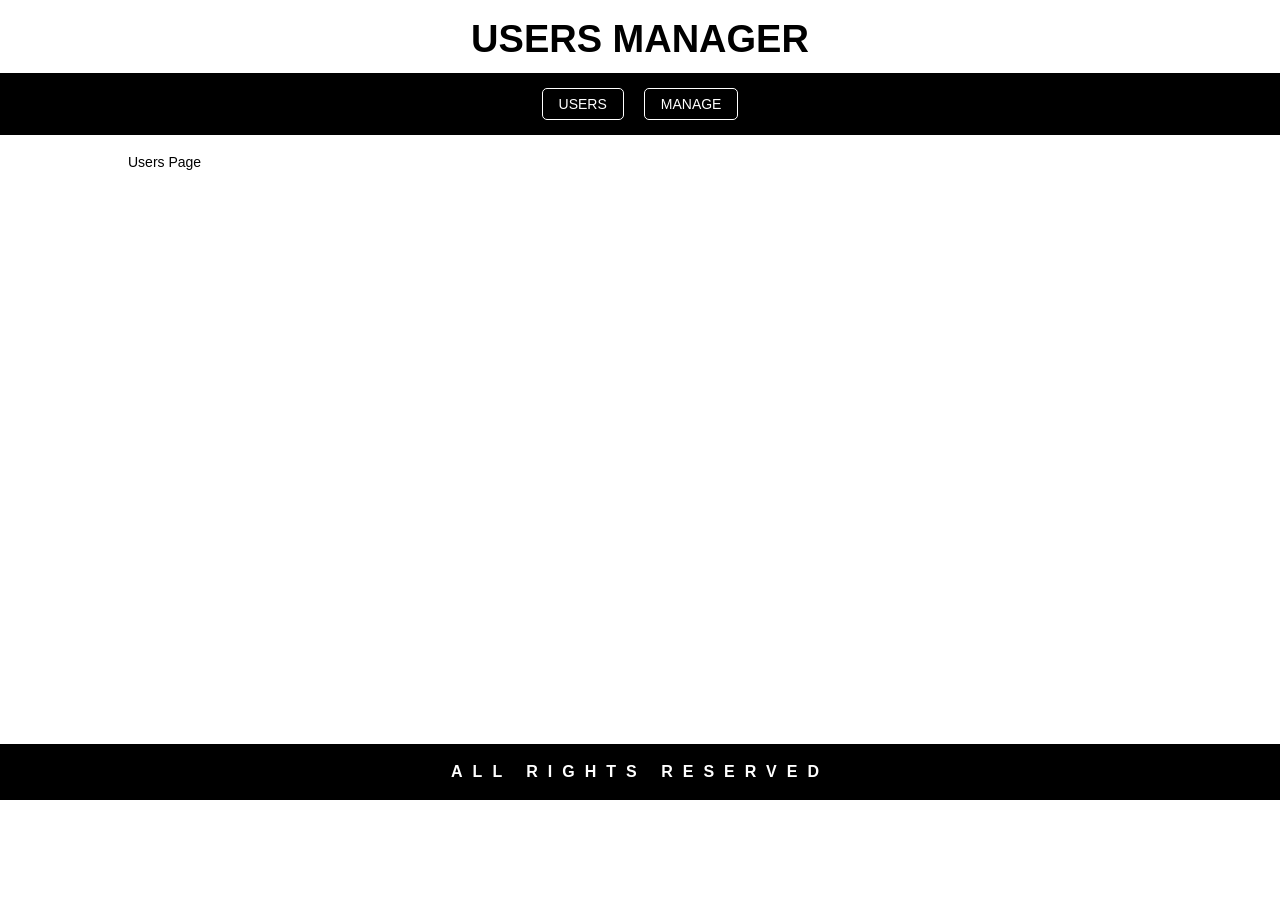
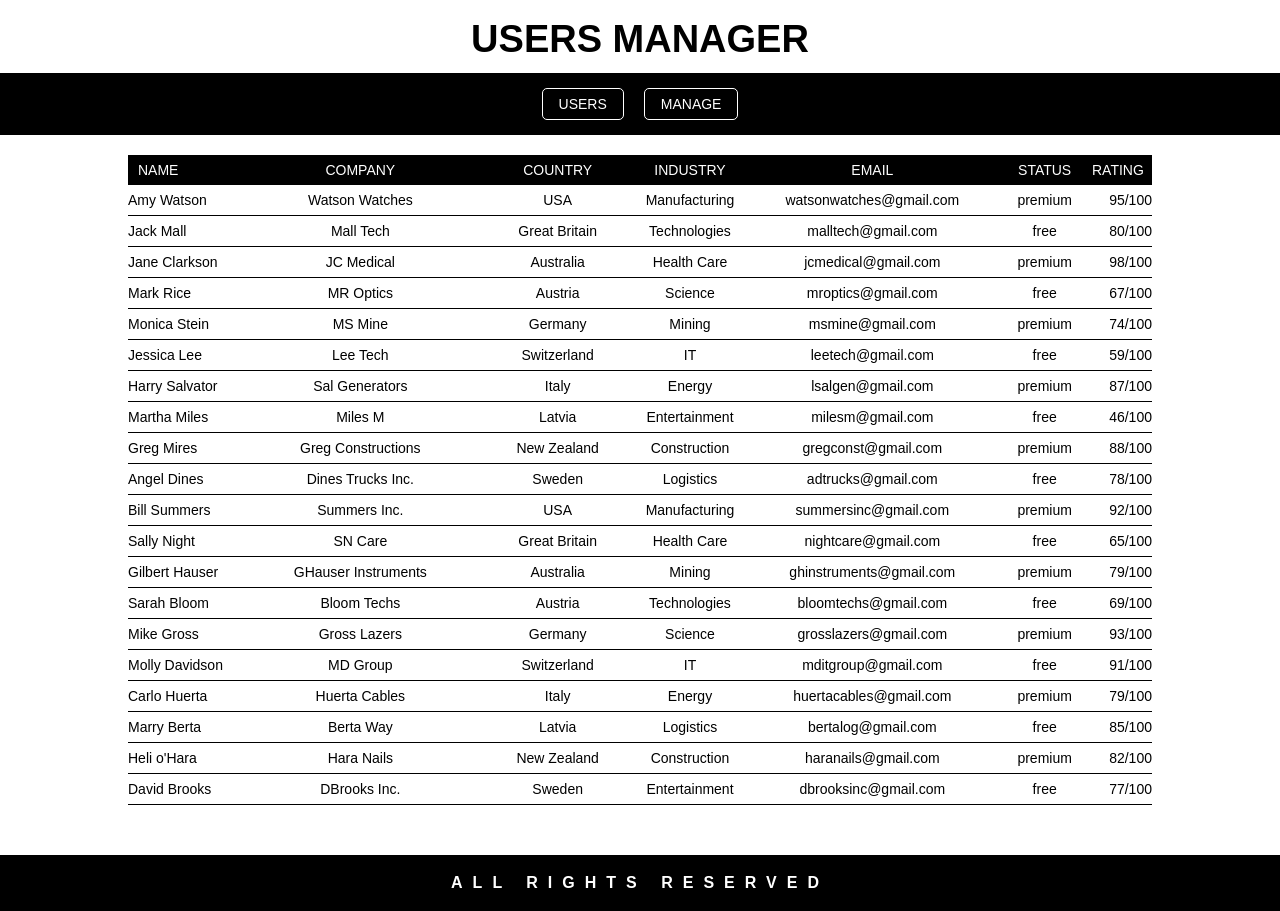
Before and after one commit to PersickWebdev/react-users-manager, a React (Create React App) app: page /users in a window 1280 px wide. Before the commit the page ends 800 px from the top, so only its background shows below. Built offline with nearby package versions, Linux system fonts and the light colour scheme; data requests are answered from the project's data file.

Commit message:
feature(Table): "Table" added

```diff
--- a/src/api/useRequests.tsx
+++ b/src/api/useRequests.tsx
@@ -8,13 +8,13 @@ export const useRequests = () => {
         return axios.get(Endpoints.users);
     };
 
-    // To get all users and send them to store:
+    // To get all users and dispatch them to store:
     const getAllUsersThunk = () => async (dispatch: any) => {
         const response = await axios.get(Endpoints.users);
         dispatch(usersActions.getAll(response.data));
     };
 
-    // To get, add, edit or remove one user:
+    // To get, add, edit and remove one user:
     const manageUserRequest = (userId: number | string) => {
         return axios.get(Endpoints.user(userId));
     };
--- /dev/null
+++ b/src/components/Table/Table.module.scss
@@ -0,0 +1,106 @@
+@import '../../scss/variables';
+@import '../../scss/colors';
+@import '../../scss/mixins';
+
+.table {
+  width: 100%;
+  border-collapse: collapse;
+  margin-bottom: 50px;
+
+  &__heading-row {
+    display: flex;
+    justify-content: space-between;
+    background-color: $black;
+  }
+
+  &__heading-cell {
+    padding: 8px 0;
+    text-align: center;
+    @include text(14px, 400, 100%, uppercase, none, $white);
+  }
+
+  &__heading-cell.name {
+    width: 100px;
+    padding-left: 10px;
+    text-align: left;
+  }
+
+  &__heading-cell.company {
+    width: 230px;
+    text-align: center;
+  }
+
+  &__heading-cell.country {
+    width: 150px;
+    text-align: center;
+  }
+
+  &__heading-cell.industry {
+    width: 100px;
+    text-align: center;
+  }
+
+  &__heading-cell.email {
+    width: 250px;
+    text-align: center;
+  }
+
+  &__heading-cell.status {
+    width: 80px;
+    text-align: center;
+  }
+
+  &__heading-cell.rating {
+    width: 50px;
+    padding-right: 10px;
+    text-align: right;
+  }
+
+  &__row {
+    display: flex;
+    justify-content: space-between;
+    border-bottom: 1px solid $black;
+  }
+
+  &__cell {
+    padding: 8px 0;
+    white-space: nowrap;
+    text-overflow: ellipsis;
+    overflow: hidden;
+  }
+
+  &__cell.user-name {
+    width: 110px;
+    text-align: left;
+  }
+
+  &__cell.company-name {
+    width: 230px;
+    text-align: center;
+  }
+
+  &__cell.country {
+    width: 150px;
+    text-align: center;
+  }
+
+  &__cell.industry {
+    width: 100px;
+    text-align: center;
+  }
+
+  &__cell.email {
+    width: 250px;
+    text-align: center;
+  }
+
+  &__cell.status {
+    width: 80px;
+    text-align: center;
+  }
+
+  &__cell.rating {
+    width: 60px;
+    text-align: right;
+  }
+}
--- /dev/null
+++ b/src/components/Table/Table.tsx
@@ -0,0 +1,63 @@
+import React, { FC } from 'react';
+import styles from './Table.module.scss';
+import { IUser } from '../../types';
+
+interface ITable {
+    users: IUser[],
+    tableHeadingData: string[],
+}
+
+const Table: FC<ITable> = ({ users, tableHeadingData }: ITable) => {
+    const tableHeading = tableHeadingData.map((item: string, index: number) => {
+        return (
+            <th
+                className={`${styles['table__heading-cell']} ${styles[item]}`}
+                key={`${item}_${index}`}
+            >
+                {item}
+            </th>
+        )
+    });
+
+    const tableRows = users.map((item) => {
+       return (
+           <tr
+               className={styles['table__row']}
+               key={item.id}
+           >
+               <td className={`${styles['table__cell']} ${styles['user-name']}`}>
+                   {item.personal.name} {item.personal.lastName}
+               </td>
+               <td className={`${styles['table__cell']} ${styles['company-name']}`}>
+                   {item.company.name}
+               </td>
+               <td className={`${styles['table__cell']} ${styles['country']}`}>
+                   {item.company.country}
+               </td>
+               <td className={`${styles['table__cell']} ${styles['industry']}`}>
+                   {item.company.industry}
+               </td>
+               <td className={`${styles['table__cell']} ${styles['email']}`}>
+                   {item.company.email}
+               </td>
+               <td className={`${styles['table__cell']} ${styles['status']}`}>
+                   {item.status}
+               </td>
+               <td className={`${styles['table__cell']} ${styles['rating']}`}>
+                   {item.company.rating}/100
+               </td>
+           </tr>
+       )
+    });
+
+    return (
+        <table className={styles['table']}>
+            <tr className={styles['table__heading-row']}>
+                {tableHeading}
+            </tr>
+            {tableRows}
+        </table>
+    );
+};
+
+export default Table;
--- a/src/components/index.ts
+++ b/src/components/index.ts
@@ -1,3 +1,4 @@
 export { default as Header } from './Header/Header';
 export { default as Footer } from './Footer/Footer';
 export { default as Navigation } from './Navigation/Navigation';
+export { default as Table } from './Table/Table';
--- a/src/pages/UsersPage/UsersPage.module.scss
+++ b/src/pages/UsersPage/UsersPage.module.scss
@@ -1,5 +1,5 @@
+@import '../../scss/variables';
 @import '../../scss/colors';
-@import '../../scss/variables';
 @import '../../scss/mixins';
 
 .users-page {
@@ -7,5 +7,6 @@
 
   & .container {
     @include container();
+    overflow-x: scroll;
   }
 }
--- a/src/pages/UsersPage/UsersPage.tsx
+++ b/src/pages/UsersPage/UsersPage.tsx
@@ -1,14 +1,24 @@
 import React from 'react';
+import { useSelector } from 'react-redux';
+
+import { Table } from '../../components';
+
 import styles from './UsersPage.module.scss';
 import '../../index.scss';
 
 interface IUsersPage {}
 
 const UsersPage = ({}: IUsersPage) => {
+    // @ts-ignore
+    const { users } = useSelector((state) => state.usersReducer);
+
     return (
         <div className={styles['users-page']}>
             <div className={styles['container']}>
-                Users Page
+                <Table
+                    users={users}
+                    tableHeadingData={['name', 'company', 'country', 'industry', 'email', 'status', 'rating']}
+                />
             </div>
         </div>
     );
```
